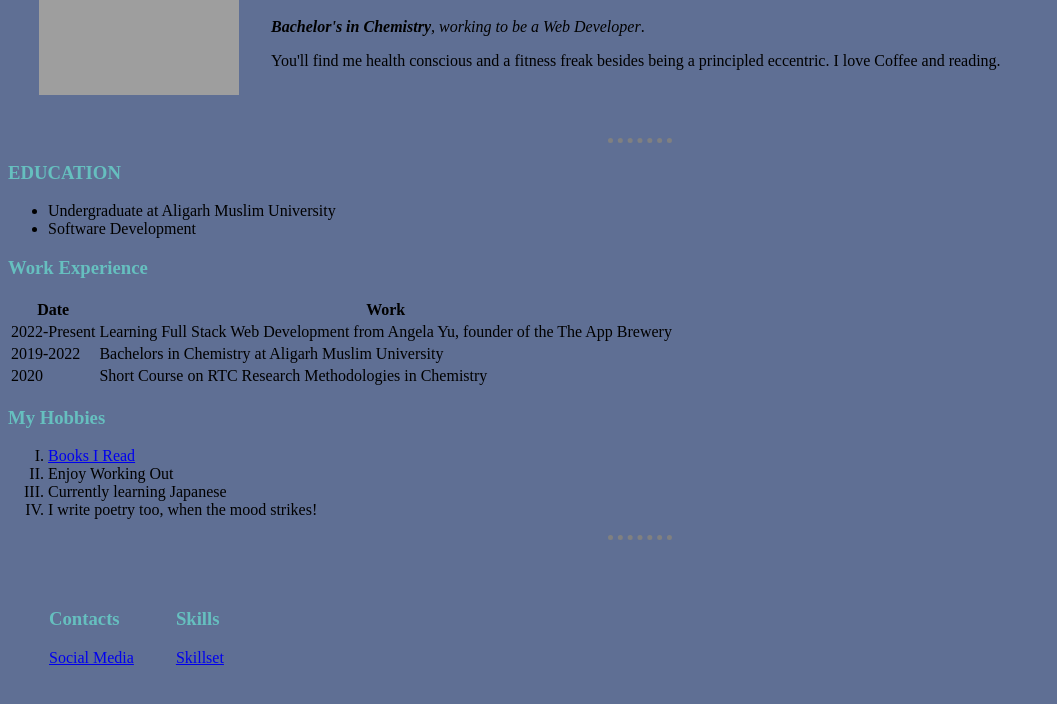
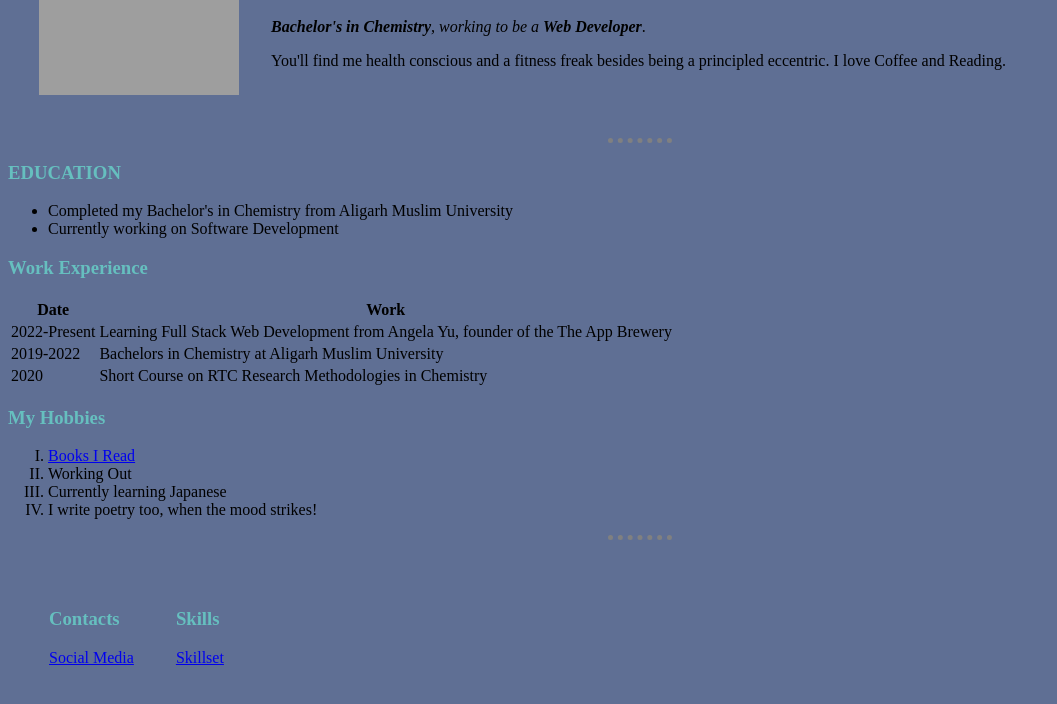
Before and after one commit to SaskeeKo19/CV, a plain HTML site: page index.html in a window 1280 px wide. Shown: the part 114-818 px from the top of the page, without its empty margins (0-1057 px from the left). Drawn offline with Linux system fonts and the light colour scheme; grey boxes are pictures that could not be loaded.

Commit message:
Complete index.html
I was wrong about the previous commit. Won't happen again!

```diff
--- a/index.html
+++ b/index.html
@@ -12,16 +12,16 @@
         <tr>
             <td><img src="sasaki.png" width="200" height="170" alt="My Profile"></td>
             <td><h1>NAJMUS SAQIB</h1>
-                <p> <em> <strong>Bachelor's in Chemistry</strong>, working to be a Web Developer</em>.</p>
+                <p> <em> <strong>Bachelor's in Chemistry</strong>, working to be a <strong> Web Developer</strong></em>.</p>
                 <p> You'll find me health conscious and a fitness freak besides being a principled eccentric.
-                I love Coffee and reading.</p></td>
+                I love Coffee and Reading.</p></td>
         </tr>
     </table>
      <hr>
     <h3>EDUCATION</h3>
     <ul>
-        <li> Undergraduate at Aligarh Muslim University </li>
-        <li>Software Development</li>
+        <li> Completed my Bachelor's in Chemistry from Aligarh Muslim University </li>
+        <li>Currently working on Software Development</li>
     </ul>
     <h3>Work Experience</h3>
     <table>
@@ -51,7 +51,7 @@
     <h3>My Hobbies</h3>
     <ol type="I">
         <li><a href="https://www.goodreads.com/majmussaqqib">Books I Read</a>   </li>
-        <li>Enjoy Working Out</li>
+        <li>Working Out</li>
         <li>Currently learning Japanese</li>
          <li>I write poetry too, when the mood strikes!</li>
     </ol type="I" >
```
